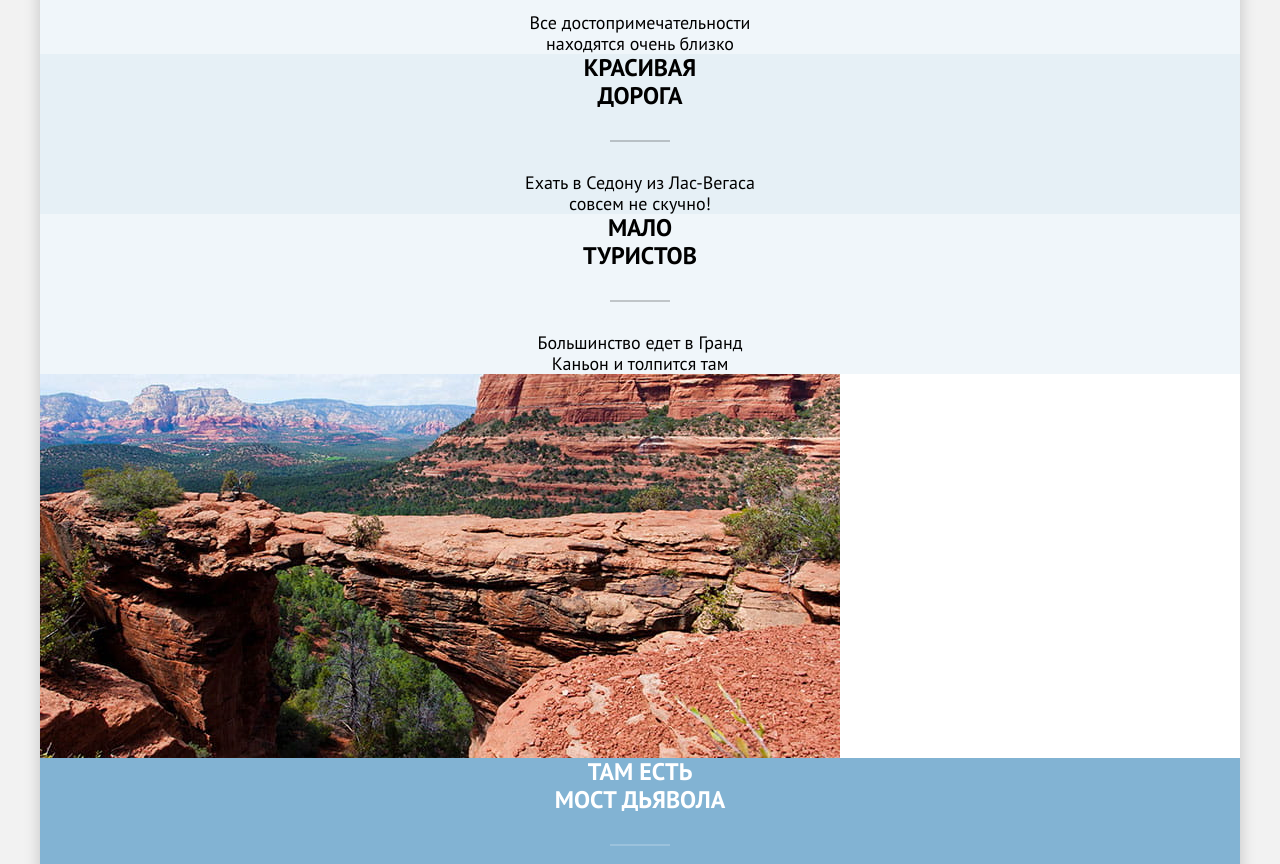
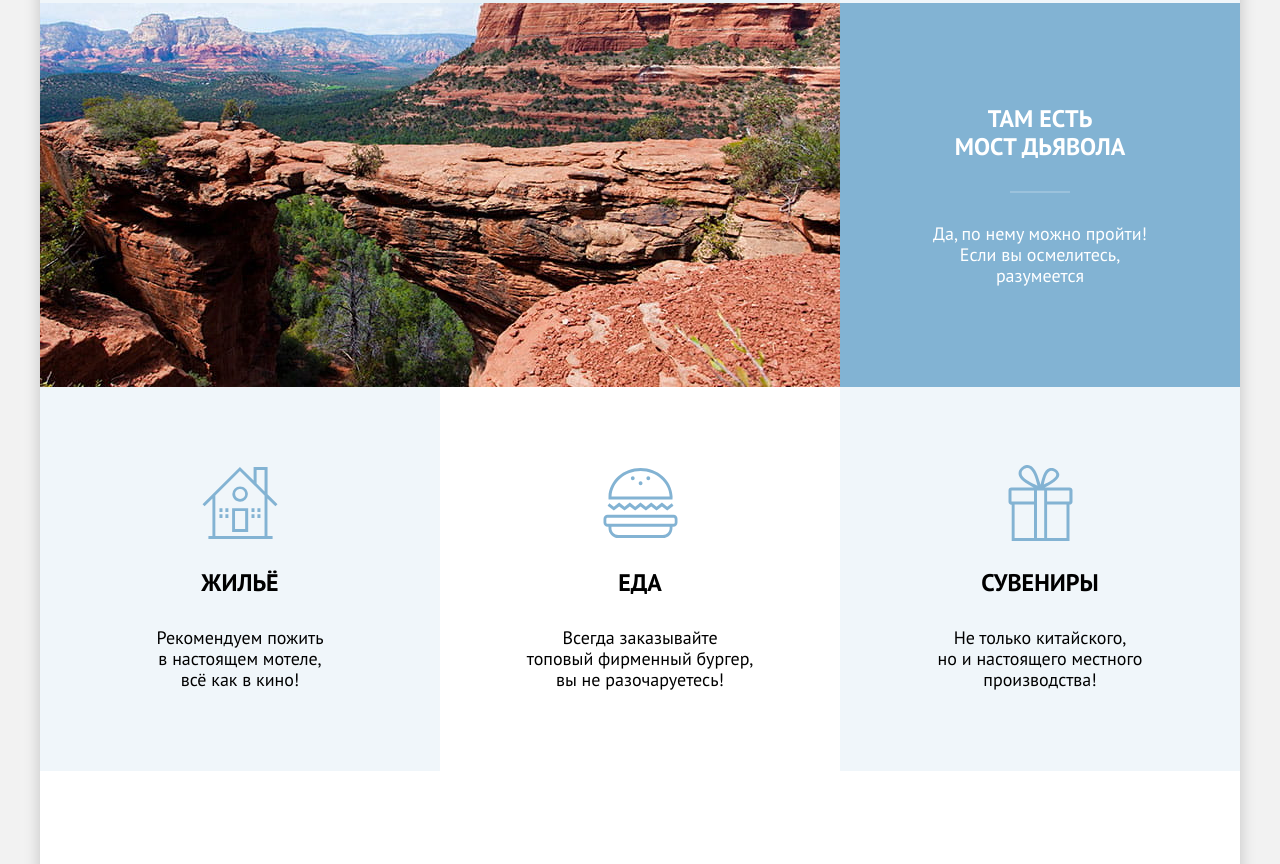
Before and after one commit to htmlacademy-htmlcss/2194201-sedona-35, a plain HTML site: page index.html in a window 1280 px wide. Shown: the part 1604-2468 px from the top of the page. Drawn offline with Linux system fonts and the light colour scheme.

Commit message:
Делает flex разметку крупных элементов

```diff
--- a/styles/styles.css
+++ b/styles/styles.css
@@ -22,7 +22,12 @@
   box-sizing: border-box;
 }
 
+html {
+  height: 100%;
+}
+
 body {
+  height: 100%;
   margin: 0;
 
   font-size: 18px;
@@ -33,7 +38,10 @@ body {
 }
 
 .wrapper {
+  display: flex;
+  flex-direction: column;
   max-width: 1200px;
+  min-height: 100%;
   margin: 0 auto;
 
   background-color: #ffffff;
@@ -85,16 +93,21 @@ body {
 
 /* Header */
 .main-header {
-  background-color: #ffffff;
+  display: flex;
+  justify-content: space-between;
+  padding: 0 70px;
 }
 
-.navigation-link,
-.navigation-user-link {
-  text-decoration: none;
+.navigation {
+  display: flex;
+}
+
+.logo-link {
+  padding-right: 28px;
 }
 
 .logo-img {
-  display: block;
+  vertical-align: middle;
 }
 
 .navigation-list {
@@ -107,11 +120,22 @@ body {
   line-height: 24px;
 }
 
+.navigation-link,
+.navigation-user-link {
+  text-decoration: none;
+}
+
 .navigation-link {
+  padding: 0 16px;
+
   color: #000000;
 }
 
 /* Main-index*/
+.main {
+  flex-grow: 1;
+}
+
 .intro {
   position: relative;
 
@@ -144,8 +168,24 @@ body {
   margin: 0 auto;
 }
 
+.advantage-block {
+  display: flex;
+  justify-content: space-between;
+}
+
 .advantages {
   padding-top: 69px;
+}
+
+.advantage-item {
+  position: relative;
+
+  display: flex;
+  flex-basis: 400px;
+  flex-direction: column;
+  justify-content: center;
+  padding: 10px;
+  overflow: hidden;
 }
 
 .advantages-title,
@@ -226,10 +266,16 @@ body {
 }
 
 .advantage-list {
+  display: flex;
+  height: 384px;
   margin: 0;
   padding: 0;
 
   list-style: none;
+}
+
+.advantage-list:last-child .advantage-item {
+  justify-content: flex-start;
 }
 
 .advantage-list:last-child .advantage-title {
@@ -253,24 +299,44 @@ body {
 
 .advantage-list:last-child .advantage-item {
   padding-top: 182px;
+}
+
+.advantage-list:last-child .advantage-item::before {
+  content: "";
+  position: absolute;
+  right: 0;
+  left: 0;
+
+  margin: auto;
 
   background-repeat: no-repeat;
-  background-position-x: center;
 }
 
-.advantage-item-house {
+.advantage-item-house::before {
+  top: 80px;
+
+  width: 76px;
+  height: 72px;
+
   background-image: url("../images/icons/house.svg");
-  background-position-y: 80px;
 }
 
-.advantage-item-food {
+.advantage-item-food::before {
+  top: 81px;
+
+  width: 75px;
+  height: 70px;
+
   background-image: url("../images/icons/food.svg");
-  background-position-y: 81px;
 }
 
-.advantage-item-souvenir {
+.advantage-item-souvenir::before {
+  top: 78px;
+
+  width: 65px;
+  height: 76px;
+
   background-image: url("../images/icons/souvenir.svg");
-  background-position-y: 78px;
 }
 
 .search-hotel {
@@ -381,10 +447,15 @@ body {
 }
 
 .hotels-controls {
+  display: flex;
+  justify-content: space-between;
+  align-items: center;
   margin: 50px 70px 40px 70px;
 }
 
 .hotels-result-title {
+  margin-right: auto;
+
   font-weight: 700;
   font-size: 30px;
   line-height: 36px;
@@ -392,6 +463,8 @@ body {
 }
 
 .hotels-sort {
+  margin-right: 70px;
+
   font-size: 18px;
   line-height: 21px;
   font-family: inherit;
@@ -442,10 +515,14 @@ body {
 .hotels-list {
   position: relative;
 
+  display: flex;
+  flex-wrap: wrap;
   margin: 0 0 40px 0;
   padding: 0 0 40px 0;
 
   list-style: none;
+
+  gap: 20px;
 }
 
 .hotels-list::after {
@@ -542,10 +619,15 @@ body {
 }
 
 .pagination {
+  display: flex;
   margin: 0;
   padding: 0;
 
   list-style: none;
+}
+
+li.pagination-item:not(:last-child) {
+  margin-right: 8px;
 }
 
 .pagination-link {
@@ -610,6 +692,9 @@ body {
 
 /* Footer */
 .main-footer {
+  display: flex;
+  justify-content: space-between;
+  align-items: center;
   padding: 45px 70px 35px 70px;
 }
 
```
